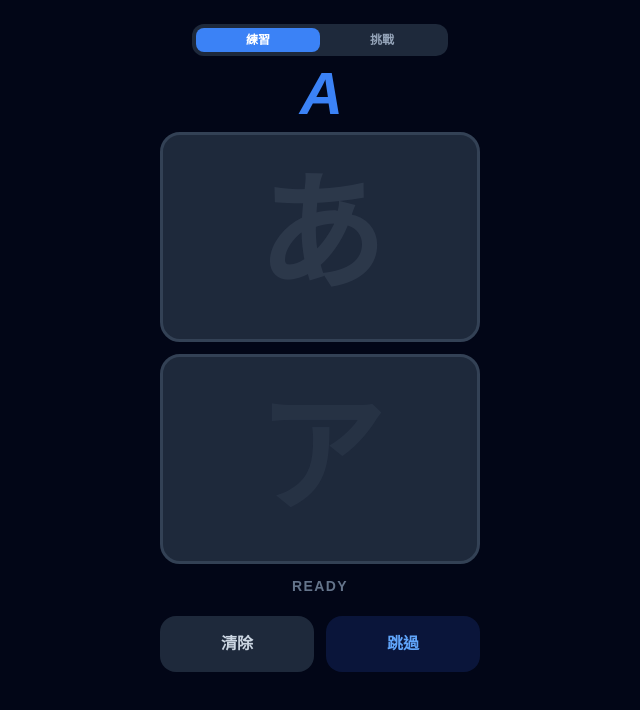
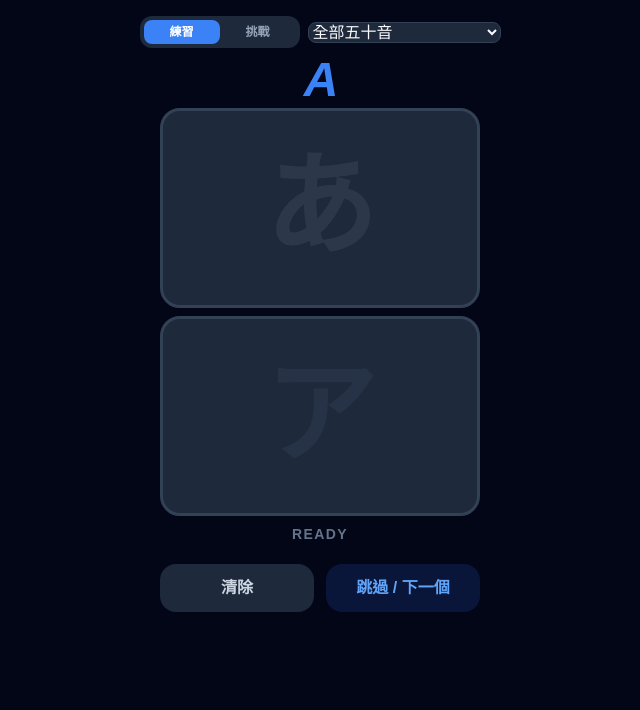
Before and after one commit to bckuo0712/jp_practice, a plain HTML site: page index.html in a window 1280 px wide. Shown: the whole page, without its empty margins (320-960 px from the left). Drawn offline with nearby package versions, Linux system fonts and the light colour scheme.

Commit message:
Update index.html

```diff
--- a/index.html
+++ b/index.html
@@ -3,7 +3,7 @@
 <head>
     <meta charset="UTF-8">
     <meta name="viewport" content="width=device-width, initial-scale=1.0, maximum-scale=1.0, user-scalable=no">
-    <title>50音 AI 練字王 - 靈敏優化版</title>
+    <title>50音 AI 練字王 - 完整版</title>
     <script src="https://cdn.tailwindcss.com"></script>
     <style>
         html, body {
@@ -11,9 +11,9 @@
             touch-action: none; background-color: #020617; color: #f8fafc; font-family: sans-serif;
         }
         .canvas-box {
-            position: relative; width: 320px; height: 210px;
+            position: relative; width: 320px; height: 200px;
             background-color: #1e293b; border: 3px solid #334155;
-            border-radius: 20px; overflow: hidden; margin-bottom: 12px;
+            border-radius: 20px; overflow: hidden; margin-bottom: 8px;
             transition: all 0.2s;
         }
         .is-correct { border-color: #22c55e !important; background-color: #052e16 !important; }
@@ -21,7 +21,7 @@
 
         .hint-text {
             position: absolute; inset: 0; display: flex; align-items: center;
-            justify-content: center; font-size: 8rem; font-family: serif;
+            justify-content: center; font-size: 7rem; font-family: "MS Mincho", "Sawarabi Mincho", serif;
             font-weight: 900; z-index: 0; pointer-events: none; opacity: 0.12;
         }
         canvas { position: absolute; inset: 0; z-index: 10; touch-action: none; background: transparent; }
@@ -29,42 +29,67 @@
 
         .loading-dot { animation: blink 1s infinite; }
         @keyframes blink { 0%, 100% { opacity: 1; } 50% { opacity: 0.3; } }
+
+        select { background: #1e293b; border: 1px solid #334155; padding: 4px 8px; border-radius: 8px; font-size: 12px; }
     </style>
 </head>
-<body class="flex flex-col items-center p-4">
+<body class="flex flex-col items-center p-2">
 
-    <div class="flex bg-slate-800 rounded-xl p-1 mb-2 w-64 mt-2">
-        <button id="p-mode" onclick="setMode('practice')" class="flex-1 py-1 rounded-lg active-mode font-bold text-xs">練習</button>
-        <button id="e-mode" onclick="setMode('exam')" class="flex-1 py-1 rounded-lg font-bold text-slate-400 text-xs">挑戰</button>
+    <!-- 模式與行數選擇 -->
+    <div class="flex items-center space-x-2 mb-2 mt-2">
+        <div class="flex bg-slate-800 rounded-xl p-1 w-40">
+            <button id="p-mode" onclick="setMode('practice')" class="flex-1 py-1 rounded-lg active-mode font-bold text-xs">練習</button>
+            <button id="e-mode" onclick="setMode('exam')" class="flex-1 py-1 rounded-lg font-bold text-slate-400 text-xs">挑戰</button>
+        </div>
+        <select id="row-select" onchange="filterData()">
+            <option value="all">全部五十音</option>
+            <option value="0,5">あ行 (a i u e o)</option>
+            <option value="5,10">か行 (ka ki ku ke ko)</option>
+            <option value="10,15">さ行 (sa shi su se so)</option>
+            <option value="15,20">た行 (ta chi tsu te to)</option>
+            <option value="20,25">な行 (na ni nu ne no)</option>
+            <option value="25,30">は行 (ha hi fu he ho)</option>
+            <option value="30,35">ま行 (ma mi mu me mo)</option>
+            <option value="35,38">や行 (ya yu yo)</option>
+            <option value="38,43">ら行 (ra ri ru re ro)</option>
+            <option value="43,46">わ/ん (wa wo n)</option>
+        </select>
     </div>
 
-    <div id="target-romaji" class="text-6xl font-black text-blue-500 mb-2 uppercase italic tracking-tighter">A</div>
+    <div id="target-romaji" class="text-5xl font-black text-blue-500 mb-1 uppercase italic tracking-tighter">A</div>
 
     <div class="canvas-box" id="boxH">
         <div class="hint-text text-slate-400" id="hint-hira">あ</div>
-        <canvas id="canH" width="320" height="210"></canvas>
+        <canvas id="canH" width="320" height="200"></canvas>
     </div>
 
     <div class="canvas-box" id="boxK">
         <div class="hint-text text-slate-500" id="hint-kata">ア</div>
-        <canvas id="canK" width="320" height="210"></canvas>
+        <canvas id="canK" width="320" height="200"></canvas>
     </div>
 
     <div id="status-msg" class="h-6 text-sm font-bold mb-4 text-slate-500 uppercase tracking-widest">READY</div>
 
     <div class="flex space-x-3 w-full max-w-[320px]">
-        <button onclick="resetAll()" class="flex-1 bg-slate-800 py-4 rounded-2xl font-bold text-slate-300">清除</button>
-        <button onclick="nextQ()" class="flex-1 bg-blue-900/30 text-blue-400 py-4 rounded-2xl font-bold">跳過</button>
+        <button onclick="resetAll()" class="flex-1 bg-slate-800 py-3 rounded-2xl font-bold text-slate-300">清除</button>
+        <button onclick="nextQ()" class="flex-1 bg-blue-900/30 text-blue-400 py-3 rounded-2xl font-bold">跳過 / 下一個</button>
     </div>
 
     <script>
-        const kanaData = [
-            { h: 'あ', k: 'ア', r: 'a' }, { h: 'い', k: 'イ', r: 'i' }, { h: 'う', k: 'ウ', r: 'u' },
-            { h: 'え', k: 'エ', r: 'e' }, { h: 'お', k: 'オ', r: 'o' }, { h: 'か', k: 'カ', r: 'ka' },
-            { h: 'き', k: 'キ', r: 'ki' }, { h: 'く', k: 'ク', r: 'ku' }, { h: 'け', k: 'ケ', r: 'ke' },
-            { h: 'こ', k: 'コ', r: 'ko' }
+        const fullData = [
+            { h: 'あ', k: 'ア', r: 'a' }, { h: 'い', k: 'イ', r: 'i' }, { h: 'う', k: 'ウ', r: 'u' }, { h: 'え', k: 'エ', r: 'e' }, { h: 'お', k: 'オ', r: 'o' },
+            { h: 'か', k: 'カ', r: 'ka' }, { h: 'き', k: 'キ', r: 'ki' }, { h: 'く', k: 'ク', r: 'ku' }, { h: 'け', k: 'ケ', r: 'ke' }, { h: 'こ', k: 'コ', r: 'ko' },
+            { h: 'さ', k: 'サ', r: 'sa' }, { h: 'し', k: 'シ', r: 'shi' }, { h: 'す', k: 'ス', r: 'su' }, { h: 'せ', k: 'セ', r: 'se' }, { h: 'そ', k: 'ソ', r: 'so' },
+            { h: 'た', k: 'タ', r: 'ta' }, { h: 'ち', k: 'チ', r: 'chi' }, { h: 'つ', k: 'ツ', r: 'tsu' }, { h: 'て', k: 'テ', r: 'te' }, { h: 'と', k: 'ト', r: 'to' },
+            { h: 'な', k: 'ナ', r: 'na' }, { h: 'に', k: 'ニ', r: 'ni' }, { h: 'ぬ', k: 'ヌ', r: 'nu' }, { h: 'ね', k: 'ネ', r: 'ne' }, { h: 'の', k: 'ノ', r: 'no' },
+            { h: 'は', k: 'ハ', r: 'ha' }, { h: 'ひ', k: 'ヒ', r: 'hi' }, { h: 'ふ', k: 'フ', r: 'fu' }, { h: 'へ', k: 'ヘ', r: 'he' }, { h: 'ほ', k: 'ホ', r: 'ho' },
+            { h: 'ま', k: 'マ', r: 'ma' }, { h: 'み', k: 'ミ', r: 'mi' }, { h: 'む', k: 'ム', r: 'mu' }, { h: 'め', k: 'メ', r: 'me' }, { h: 'も', k: 'モ', r: 'mo' },
+            { h: 'や', k: 'ヤ', r: 'ya' }, { h: 'ゆ', k: 'ユ', r: 'yu' }, { h: 'よ', k: 'ヨ', r: 'yo' },
+            { h: 'ら', k: 'ラ', r: 'ra' }, { h: 'り', k: 'リ', r: 'ri' }, { h: 'る', k: 'ル', r: 'ru' }, { h: 'れ', k: 'レ', r: 're' }, { h: 'ろ', k: 'ロ', r: 'ro' },
+            { h: 'わ', k: 'ワ', r: 'wa' }, { h: 'を', k: 'ヲ', r: 'wo' }, { h: 'ん', k: 'ン', r: 'n' }
         ];
 
+        let kanaData = [...fullData];
         let curIdx = 0, mode = 'practice';
         let strokesH = [], strokesK = [];
         let hiraDone = false, kataDone = false;
@@ -73,7 +98,7 @@
         const canK = document.getElementById('canK'), ctxK = canK.getContext('2d');
 
         function initCtx(ctx) {
-            ctx.lineWidth = 12; ctx.lineCap = 'round'; ctx.lineJoin = 'round'; ctx.strokeStyle = '#ffffff';
+            ctx.lineWidth = 10; ctx.lineCap = 'round'; ctx.lineJoin = 'round'; ctx.strokeStyle = '#ffffff';
         }
         initCtx(ctxH); initCtx(ctxK);
 
@@ -90,47 +115,37 @@
                 return { x: cx - rect.left, y: cy - rect.top };
             };
 
-            can.addEventListener('touchstart', (e) => {
+            const start = (e) => {
+                if ((type==='H' && hiraDone) || (type==='K' && kataDone)) return;
                 e.preventDefault();
                 clearTimeout(timer);
                 drawing = true;
                 box.classList.remove('is-error');
                 const p = getXY(e);
                 ctx.beginPath(); ctx.moveTo(p.x, p.y);
-                strokes.push([[p.x], [p.y], []]);
-            }, { passive: false });
+                strokes.push([[Math.round(p.x)], [Math.round(p.y)], []]);
+            };
 
-            can.addEventListener('touchmove', (e) => {
+            const move = (e) => {
                 if (!drawing) return;
                 e.preventDefault();
                 const p = getXY(e);
                 ctx.lineTo(p.x, p.y); ctx.stroke();
                 const last = strokes[strokes.length - 1];
-                last[0].push(p.x); last[1].push(p.y);
-            }, { passive: false });
+                last[0].push(Math.round(p.x)); last[1].push(Math.round(p.y));
+            };
 
             const stop = () => {
                 if (!drawing) return;
                 drawing = false;
-                // 調整：延遲縮短至 900ms (0.9秒)
-                timer = setTimeout(() => checkSingle(type), 900);
+                timer = setTimeout(() => checkSingle(type), 800);
             };
+
+            can.addEventListener('touchstart', start, { passive: false });
+            can.addEventListener('touchmove', move, { passive: false });
             can.addEventListener('touchend', stop);
-            can.addEventListener('mousedown', (e) => {
-                clearTimeout(timer);
-                drawing = true;
-                const p = getXY(e);
-                ctx.beginPath(); ctx.moveTo(p.x, p.y);
-                strokes.push([[p.x], [p.y], []]);
-            });
-            can.addEventListener('mousemove', (e) => {
-                if (drawing) {
-                    const p = getXY(e);
-                    ctx.lineTo(p.x, p.y); ctx.stroke();
-                    const last = strokes[strokes.length - 1];
-                    last[0].push(p.x); last[1].push(p.y);
-                }
-            });
+            can.addEventListener('mousedown', start);
+            can.addEventListener('mousemove', move);
             window.addEventListener('mouseup', stop);
         }
 
@@ -141,6 +156,7 @@
             const strokes = (type === 'H') ? strokesH : strokesK;
             const target = (type === 'H') ? kanaData[curIdx].h : kanaData[curIdx].k;
             const box = document.getElementById(type === 'H' ? 'boxH' : 'boxK');
+
             if (strokes.length === 0 || (type === 'H' ? hiraDone : kataDone)) return;
 
             msg("辨識中...", "text-blue-400 loading-dot");
@@ -153,7 +169,7 @@
                     body: JSON.stringify({
                         options: "enable_pre_space",
                         requests: [{
-                            writing_guide: { writing_area_width: 320, writing_area_height: 210 },
+                            writing_guide: { writing_area_width: 320, writing_area_height: 200 },
                             ink: strokes,
                             language: "ja"
                         }]
@@ -163,29 +179,43 @@
                 const data = await res.json();
                 if (data[0] === "SUCCESS") {
                     const candidates = data[1][0][1];
-                    const isOk = candidates.slice(0, 20).some(c => c.includes(target) || target.includes(c));
+                    // 擴大判定範圍至前 15 個候選字
+                    const isOk = candidates.slice(0, 15).some(c => c === target);
 
                     if (isOk) {
                         box.classList.add('is-correct');
                         if (type === 'H') hiraDone = true; else kataDone = true;
+
                         if (hiraDone && kataDone) {
-                            msg("Perfect!", "text-green-400");
-                            setTimeout(nextQ, 800);
+                            msg("太棒了！", "text-green-400");
+                            setTimeout(nextQ, 1000);
                         } else {
-                            msg("OK!", "text-blue-400");
+                            msg("正確！繼續寫另一個", "text-blue-400");
                         }
                     } else {
                         box.classList.add('is-error');
-                        msg("再試一次", "text-red-400");
+                        msg("不對喔，再試試", "text-red-400");
                     }
                 }
             } catch (e) {
-                msg("連線不穩", "text-orange-400");
+                msg("網路連線異常", "text-orange-400");
             }
         }
 
+        function filterData() {
+            const val = document.getElementById('row-select').value;
+            if (val === 'all') {
+                kanaData = [...fullData];
+            } else {
+                const [start, end] = val.split(',').map(Number);
+                kanaData = fullData.slice(start, end);
+            }
+            curIdx = 0;
+            render();
+        }
+
         function resetAll() {
-            ctxH.clearRect(0,0,320,210); ctxK.clearRect(0,0,320,210);
+            ctxH.clearRect(0,0,320,200); ctxK.clearRect(0,0,320,200);
             strokesH.length = 0; strokesK.length = 0;
             hiraDone = false; kataDone = false;
             document.getElementById('boxH').className = 'canvas-box';
@@ -195,18 +225,42 @@
 
         function render() {
             const q = kanaData[curIdx];
+            if (!q) return;
             document.getElementById('target-romaji').innerText = q.r;
             document.getElementById('hint-hira').innerText = q.h;
             document.getElementById('hint-kata').innerText = q.k;
+
             const isP = (mode === 'practice');
             document.getElementById('hint-hira').style.display = isP ? 'flex' : 'none';
             document.getElementById('hint-kata').style.display = isP ? 'flex' : 'none';
             resetAll();
         }
 
-        function nextQ() { curIdx = (curIdx + 1) % kanaData.length; render(); }
-        function setMode(m) { mode = m; document.getElementById('p-mode').className = `flex-1 py-1 rounded-lg font-bold text-xs ${m==='practice'?'active-mode':'text-slate-400'}`; document.getElementById('e-mode').className = `flex-1 py-1 rounded-lg font-bold text-xs ${m==='exam'?'active-mode':'text-slate-400'}`; render(); }
-        function msg(t, c) { const m = document.getElementById('status-msg'); m.innerText = t; m.className = `h-6 text-sm font-bold mb-4 ${c} tracking-widest uppercase`; }
+        function nextQ() {
+            if (mode === 'exam') {
+                // 挑戰模式隨機出題
+                let newIdx;
+                do { newIdx = Math.floor(Math.random() * kanaData.length); }
+                while (newIdx === curIdx && kanaData.length > 1);
+                curIdx = newIdx;
+            } else {
+                curIdx = (curIdx + 1) % kanaData.length;
+            }
+            render();
+        }
+
+        function setMode(m) {
+            mode = m;
+            document.getElementById('p-mode').className = `flex-1 py-1 rounded-lg font-bold text-xs ${m==='practice'?'active-mode':'text-slate-400'}`;
+            document.getElementById('e-mode').className = `flex-1 py-1 rounded-lg font-bold text-xs ${m==='exam'?'active-mode':'text-slate-400'}`;
+            render();
+        }
+
+        function msg(t, c) {
+            const m = document.getElementById('status-msg');
+            m.innerText = t;
+            m.className = `h-6 text-sm font-bold mb-4 ${c} tracking-widest uppercase`;
+        }
 
         render();
     </script>
```
